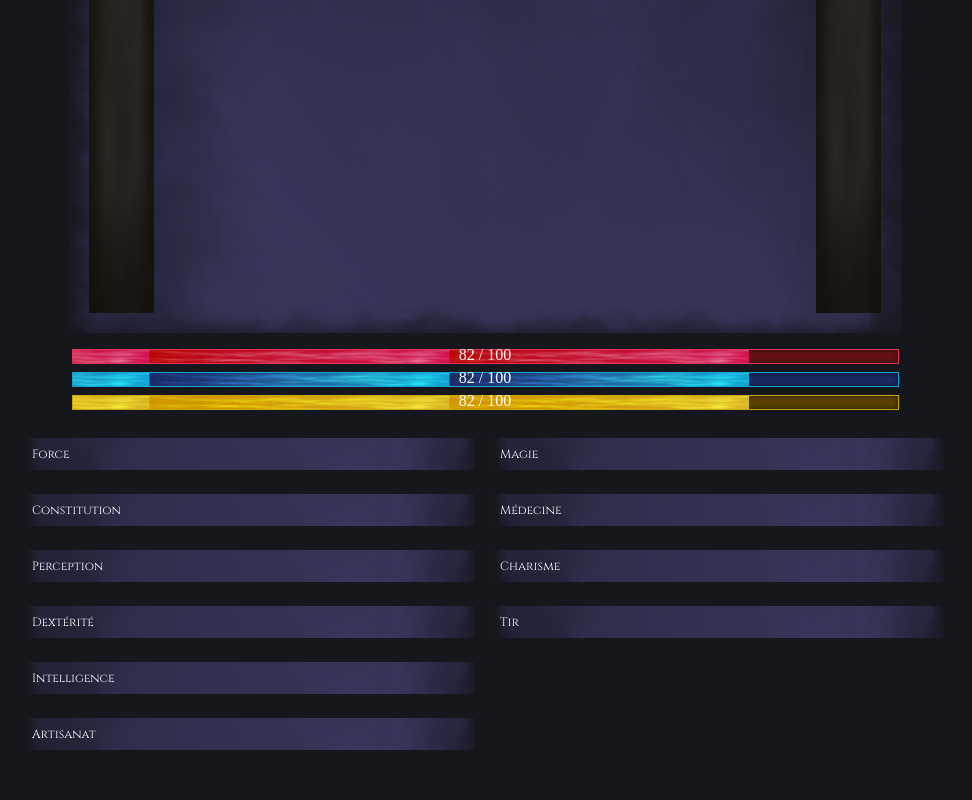
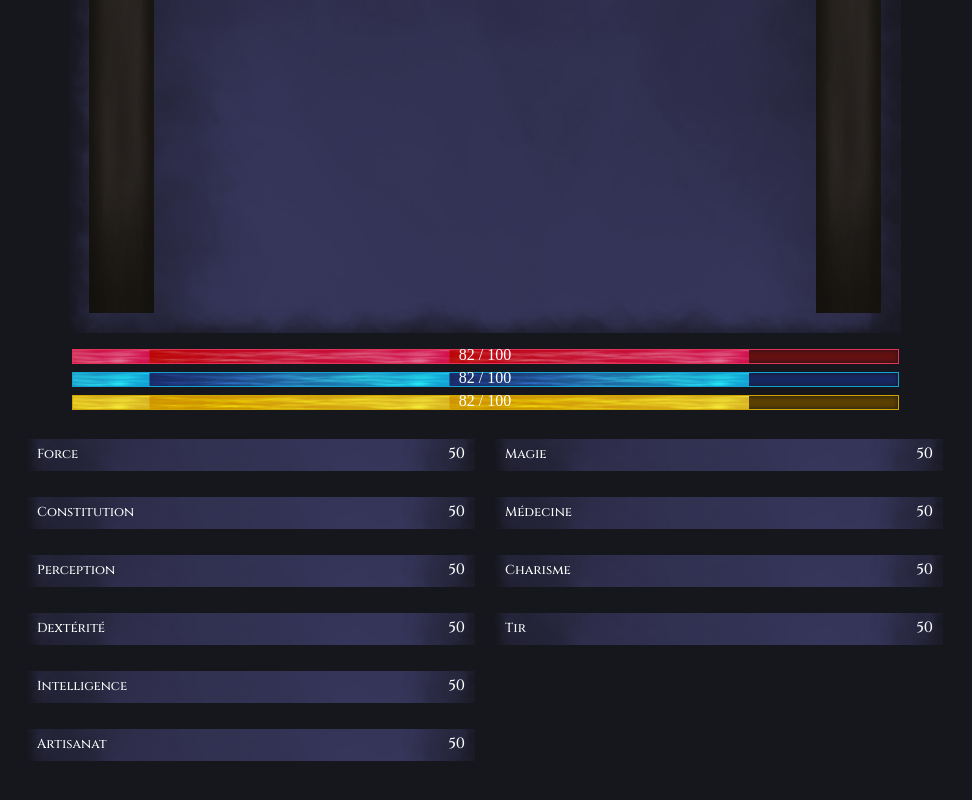
Before and after one commit to Apail59820/jdr_zin, a React (Create React App) app: page / in a window 1280 px wide. Shown: the part 1230-2030 px from the top of the page, without its empty margins (155-1127 px from the left). Built offline with nearby package versions, Linux system fonts and the light colour scheme; a web font is replaced by a local one.

Commit message:
stats reworked

```diff
--- a/src/components/StatSlot/StatSlot.tsx
+++ b/src/components/StatSlot/StatSlot.tsx
@@ -1,5 +1,5 @@
 import { StatTypes } from "../../models/StatTypes";
-import {statTranslations} from "../../utils/translations/StatTypes";
+import { statTranslations } from "../../utils/translations/StatTypes";
 
 type Props = {
   statType: StatTypes;
@@ -9,15 +9,17 @@ type Props = {
  * @param statType Indiquer s'il s'agit de "strength", etc.
  */
 const StatSlot = ({ statType }: Props) => {
-
   /**
    * statType = strength, constitution, charisma, etc
    * statTranslations[statType] = Force, Constitution, Charisme, etc
    */
 
   return (
-    <div className={`static-stat ${statType}`}>
-      {statTranslations[statType]}
+    <div className="static-stat">
+      <div className={`static-stat-name ${statType}`}>
+        {statTranslations[statType]}
+      </div>
+      <div className="static-stat-value">50</div>
     </div>
   );
 };
--- a/src/styles/components/_staticStats.scss
+++ b/src/styles/components/_staticStats.scss
@@ -26,20 +26,29 @@
 
     .static-stat {
       display: flex;
+      flex-direction: row;
       align-items: center;
+      justify-content: space-between;
       background-image: assets.$sheet-bg;
       background-size: cover;
       background-position: center;
       width: calc(35%);
       height: 32px;
       margin: 1em 0;
-        padding: 0.3em 0em;
-        text-align: center;
-        border-radius: 2px;
-        font-family: 'Cinzel';
-        font-size: 12px;
-        text-align: left;
-        padding-left: 5px;
+      font-family: "Cinzel";
+      font-size: 13px;
+      font-weight: 500;
+
+      .static-stat-name {
+        width: max-content;
+        margin-left: 10px;
+      }
+
+      .static-stat-value {
+        width: max-content;
+        margin-right: 10px;
+        font-size: 15px;
       }
     }
   }
+}
```
Lines whose indentation alone changed are shown as unchanged.
